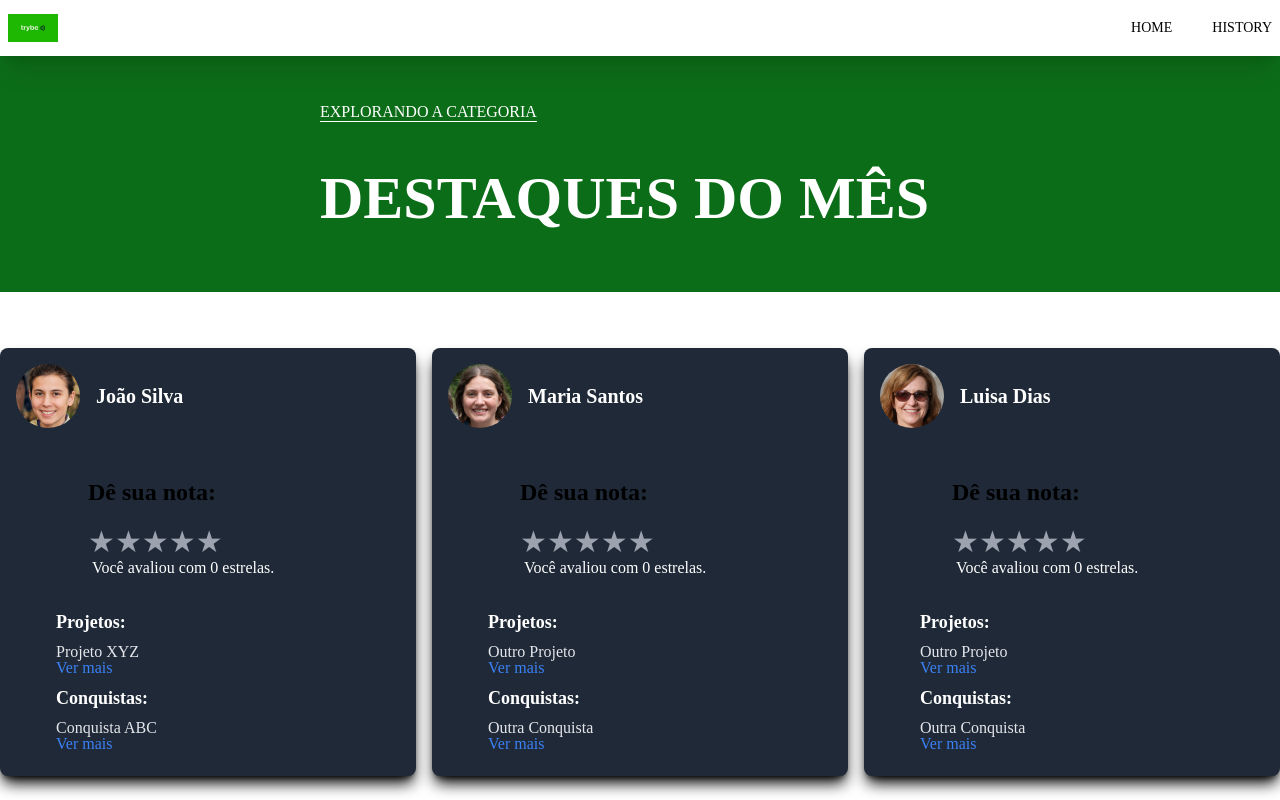
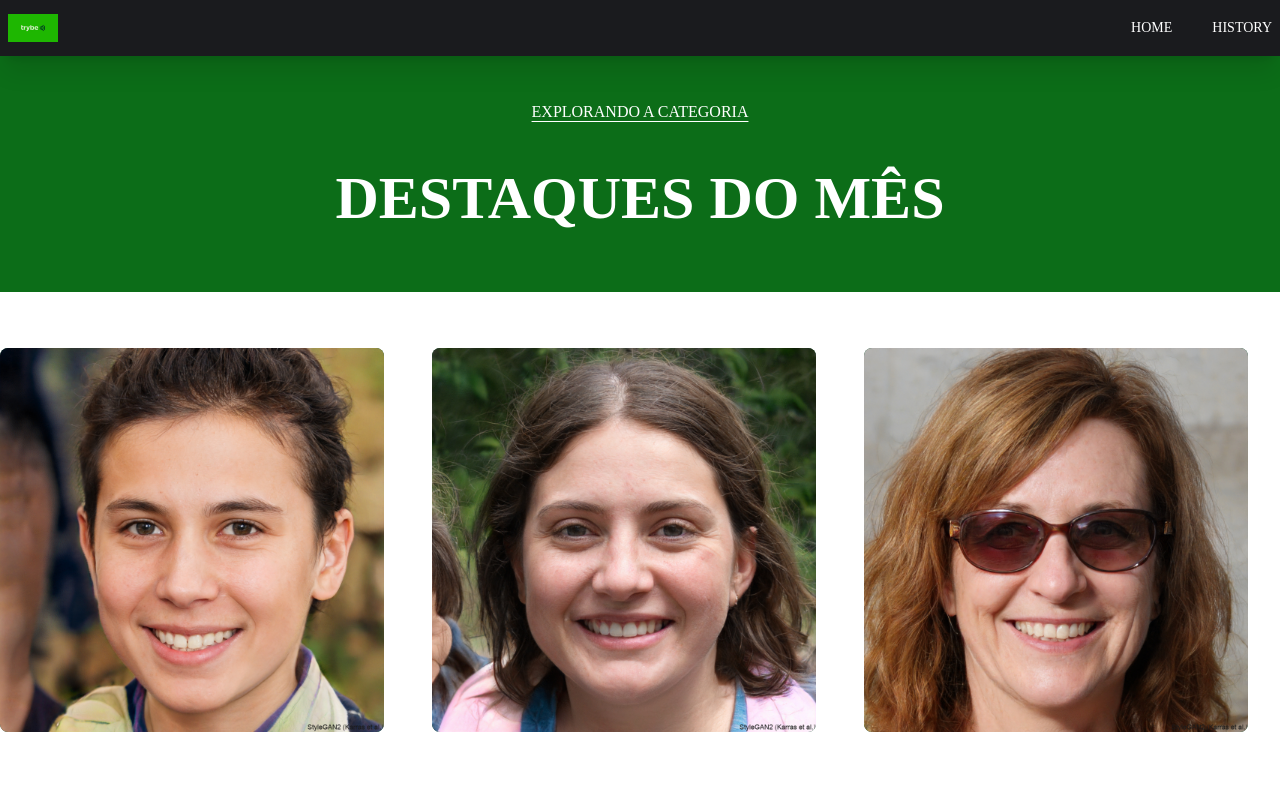
Before and after one commit to tryber/dev-na-pratica-01, a Next.js app in the folder frontend/: page / in a window 1280 px wide. Shown: the top 800 px of the page. Built offline with nearby package versions, Linux system fonts and the light colour scheme.

Commit message:
feat: adiciona css nos cards

```diff
--- a/frontend/src/components/Card.tsx
+++ b/frontend/src/components/Card.tsx
@@ -1,7 +1,7 @@
-import React from 'react';
+import React, { useState } from 'react';
 import Link from 'next/link';
 import Image from 'next/image';
-import User from '@/types/User';
+import { User, CardItemProps } from '@/types/User';
 import Project from '@/types/Project';
 import Achievement from '@/types/Achievement';
 import CardProps from '@/types/CardProps';
@@ -12,59 +12,65 @@ const Card: React.FC<CardProps> = ({ users, currentPage }) => {
     currentPage === 'current'
       ? users.filter((user) => user.highlight)
       : users.filter((user) => !user.highlight);
-
   return (
     <div className="container mx-auto">
       <div className="grid grid-cols-1 md:grid-cols-2 lg:grid-cols-3 gap-4">
         {filteredUsers.map((user: User) => (
-          <div
-            key={user.id}
-            className="bg-gray-800 p-4 rounded-lg shadow-black shadow-lg"
-          >
-            <div className="flex items-center mb-4">
-              <Image
-                src={user.image}
-                alt={user.name}
-                width={100}
-                height={100}
-                className="w-16 h-16 object-cover rounded-full mr-4"
-              />
-              <h2 className="text-xl font-semibold text-white">{user.name}</h2>
-            </div>
-            <div className='ml-10'>
-              <App />
-              <h3 className="text-lg font-semibold mb-2 text-white">
-                Projetos:
-              </h3>
-              {user.projects.map((project: Project, index: number) => (
-                <div key={index} className="mb-2">
-                  <p className="text-gray-200">{project.project}</p>
-                  <Link href={project.projectLink}>
-                    <p className="text-blue-500 hover:underline">Ver mais</p>
-                  </Link>
-                </div>
-              ))}
-            </div>
-            <div className='ml-10'>
-              <h3 className="text-lg font-semibold mb-2 text-white">
-                Conquistas:
-              </h3>
-              {user.achievements.map(
-                (achievement: Achievement, index: number) => (
-                  <div key={index} className="mb-2">
-                    <p className="text-gray-200">{achievement.achievement}</p>
-                    <Link href={achievement.achievementLink}>
-                      <p className="text-blue-500 hover:underline">Ver mais</p>
-                    </Link>
-                  </div>
-                )
-              )}
-            </div>
-          </div>
+          <CardItem key={user.id} user={user} />
         ))}
       </div>
     </div>
   );
 };
 
+
+const CardItem: React.FC<CardItemProps> = ({ user }) => {
+  const [isVisible, setIsVisible] = useState(false);
+
+  const handleMouseOver = () => {
+    setIsVisible(true);
+  };
+
+  const handleMouseLeave = () => {
+    setIsVisible(false);
+  };
+
+  return (
+    <div className={`flex justify-center items-center w-96 h-96 bg-[#14532d] rounded-lg overflow-hidden relative transition-transform duration-300 transform ${isVisible ? 'scale-125' : ''}`}
+      onMouseOver={handleMouseOver}
+      onMouseLeave={handleMouseLeave}>
+      <div className="absolute inset-0 bg-cover bg-center" style={{ backgroundImage: `url(${user.image})` }}></div>
+      {isVisible && (
+        <div className="absolute inset-0 bg-[#14532d] opacity-95 flex justify-center items-center">
+          <div className="bg-[#14532d] p-4 rounded-lg w-96 h-96 shadow-black shadow-lg text-white">
+            <div className="flex items-center mb-4">
+              <Image src={user.image} alt={user.name} width={80} height={80} className="w-16 h-16 object-cover rounded-full mr-4" />
+              <h2 className="text-xl font-semibold">{user.name}</h2>
+            </div>
+            <App />
+            <div className='ml-6 overflow-auto max-h-full'>
+              <h3 className="text-lg font-semibold mb-2">Projetos:</h3>
+              {user.projects.map((project: Project, index: number) => (
+                <div key={index} className="mb-2">
+                  <p>{project.project}</p>
+                  <Link href={project.projectLink}><p className="text-blue-500 hover:underline">Ver mais</p></Link>
+                </div>
+              ))}
+            </div>
+            <div className='ml-6 overflow-auto max-h-full'>
+              <h3 className="text-lg font-semibold mb-2">Conquistas:</h3>
+              {user.achievements.map((achievement: Achievement, index: number) => (
+                <div key={index} className="mb-2">
+                  <p>{achievement.achievement}</p>
+                  <Link href={achievement.achievementLink}><p className="text-blue-500 hover:underline">Ver mais</p></Link>
+                </div>
+              ))}
+            </div>
+          </div>
+        </div>
+      )}
+    </div>
+  );
+};
+
 export default Card;
--- a/frontend/src/components/Header.tsx
+++ b/frontend/src/components/Header.tsx
@@ -11,7 +11,7 @@ const Header: React.FC = () => {
 
   return (
     <div>
-      <div className="fixed w-full shadow-xl h-14 z-[100] bg-white">
+      <div className="fixed w-full shadow-xl h-14 z-[100] bg-white hover:bg-[#1A1B1E] hover:text-white">
         <div className="flex justify-between items-center w-full h-full px-2 2xl:px-16">
           <Link href="/">
             <Image src="logo-trybe.webp" alt="Logo" width="50" height="5" />
--- a/frontend/src/components/Headline.tsx
+++ b/frontend/src/components/Headline.tsx
@@ -5,10 +5,10 @@ const Headline: React.FC<HeadlineProps> = ({ title }) => {
   return (
     <div className="py-14">
       <div className="py-8 bg-[#0C6D18]">
-        <h4 className="py-4 mx-80 text-white underline underline-offset-4">
+        <h4 className="flex justify-center items-center py-4 mx-80 text-white underline underline-offset-4">
           EXPLORANDO A CATEGORIA
         </h4>
-        <h1 className="text-6xl font-bold my-8 mx-80 text-white uppercase">
+        <h1 className="flex justify-center items-center text-6xl font-bold my-8 mx-80 text-white uppercase">
           {title}
         </h1>
       </div>
--- a/frontend/src/components/Star.tsx
+++ b/frontend/src/components/Star.tsx
@@ -1,5 +1,6 @@
 import React, { useState } from 'react';
 import { TStar, StarProps } from '../types/Stars';
+import { parse } from 'path';
 
 
 const Star: React.FC<StarProps> = ({ selected, onClick }) => (
@@ -37,8 +38,8 @@ const StarRating: React.FC<TStar> = ({ totalStars }) => {
 
 const App: React.FC = () => {
   return (
-    <div className="p-8">
-      <h1 className="text-2xl font-bold mb-4">Dê sua nota:</h1>
+    <div>
+      <p className="font-bold mb-2">Dê sua nota:</p>
       <StarRating totalStars={5} />
     </div>
   );
--- a/frontend/src/pages/index.tsx
+++ b/frontend/src/pages/index.tsx
@@ -6,6 +6,7 @@ import Footer from '@/components/Footer';
 import data from '../../data.json';
 
 const Home: React.FC = () => {
+
   return (
     <>
       <Header />
--- a/frontend/src/styles/globals.css
+++ b/frontend/src/styles/globals.css
@@ -131,3 +131,10 @@ table {
   border-collapse: collapse;
   border-spacing: 0;
 }
+
+.box{
+  display: flex;
+  justify-content: center;
+  align-items: center;
+  width: 100vw;
+}
--- a/frontend/src/types/User.ts
+++ b/frontend/src/types/User.ts
@@ -1,7 +1,7 @@
 import Achievement from './Achievement';
 import Project from './Project';
 
-export default interface User {
+export interface User {
   id: number;
   name: string;
   image: string;
@@ -9,3 +9,7 @@ export default interface User {
   projects: Project[];
   achievements: Achievement[];
 }
+
+export interface CardItemProps {
+  user: User;
+}
```
